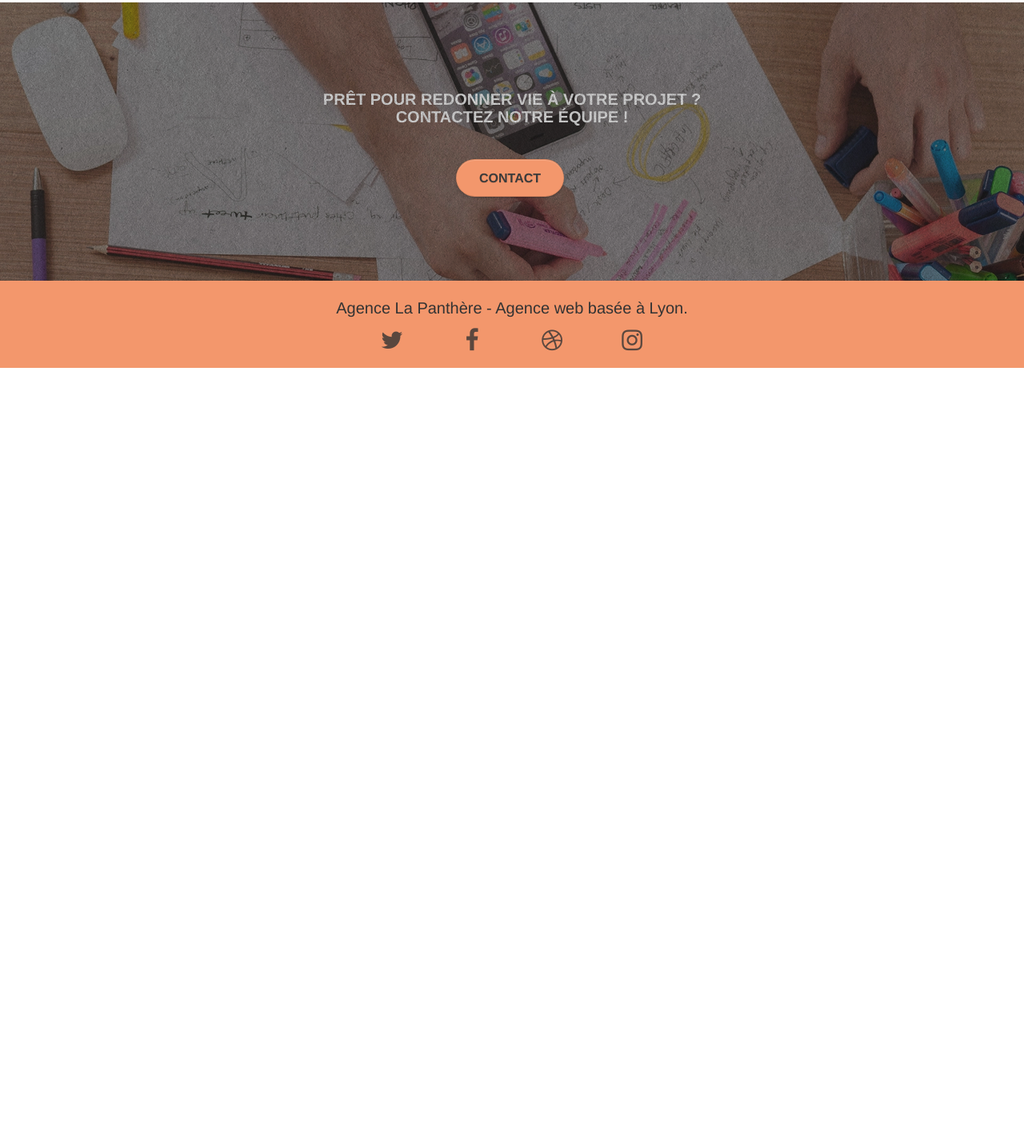
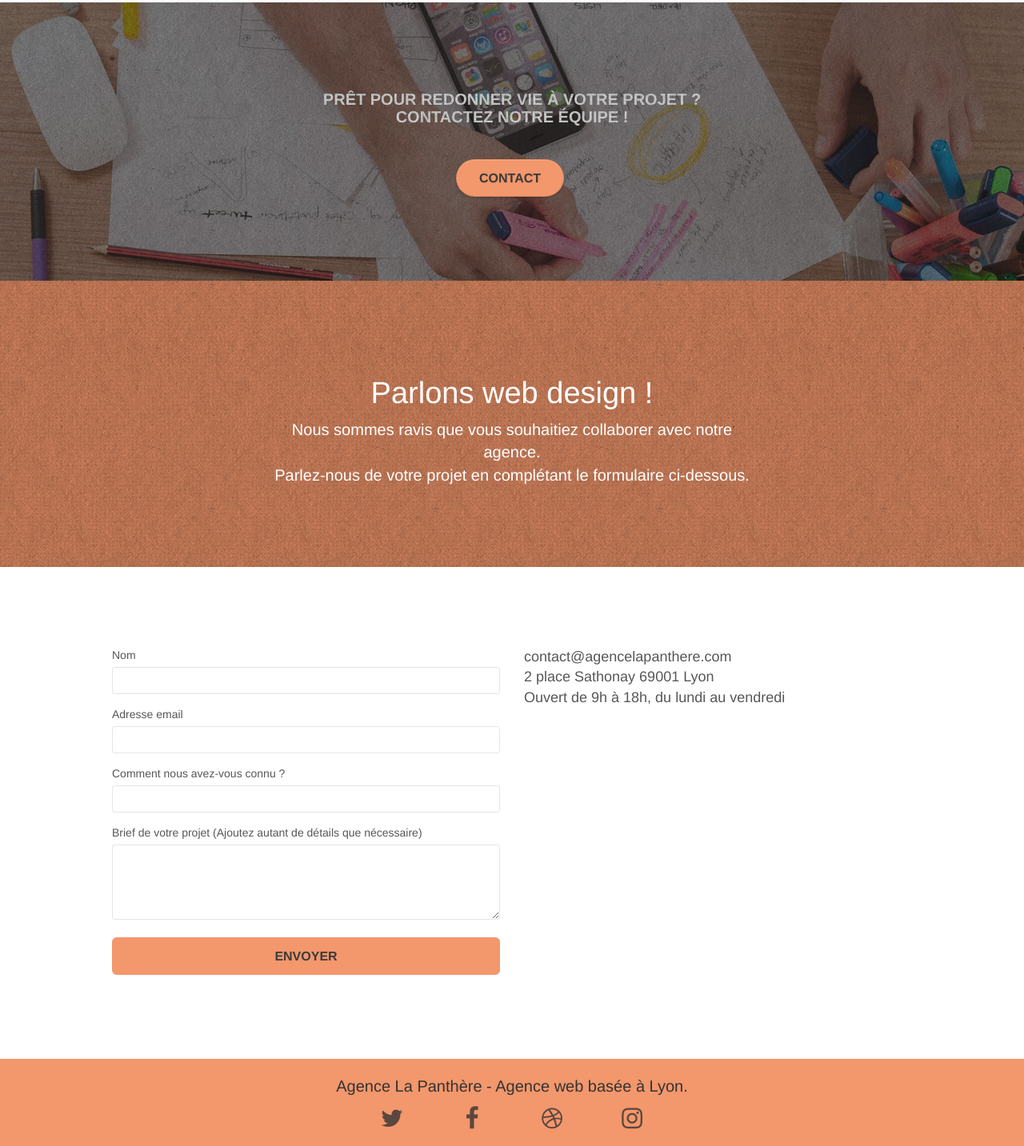
Before and after one commit to JaRoD41/La-Panthere, a website: page index.html in a window 1280 px wide. Shown: the part 3099-4532 px from the top of the page at 80% size. Before the commit the page ends 3559 px from the top, so only its background shows below. Drawn offline with nearby package versions, Linux system fonts and the light colour scheme.

Commit message:
maj suite

```diff
--- a/index.html
+++ b/index.html
@@ -232,6 +232,72 @@
 		</div>
 		<!-- bloc-5-cta END -->
 
+		<!-- bloc-6 -->
+		<div class="bloc bg-dots-bg bg-repeat bgc-atomic-tangerine d-bloc bloc-bg-texture texture-paper" id="bloc-6">
+			<div class="container bloc-lg">
+				<div class="row">
+					<div class="col-sm-12">
+						<h1 class="text-center hero-bloc-text tc-white">
+							Parlons web design !
+						</h1>
+						<p class="text-center mg-lg tc-white tight-width-whitespace">
+							Nous sommes ravis que vous souhaitiez collaborer avec notre agence.<br>
+							Parlez-nous de votre projet en complétant le formulaire ci-dessous.
+						</p>
+					</div>
+				</div>
+			</div>
+		</div>
+		<!-- bloc-6 END -->
+
+		<!-- bloc-7 -->
+		<div class="bloc bgc-white l-bloc" id="bloc-7">
+			<div class="container bloc-lg">
+				<div class="row">
+					<div class="col-sm-6">
+						<form id="form_1" novalidate success-msg="Your message has been sent."
+							fail-msg="Sorry it seems that our mail server is not responding, Sorry for the inconvenience!">
+							<div class="form-group">
+								<label>
+									Nom
+								</label>
+								<input id="name" class="form-control" required />
+							</div>
+							<div class="form-group">
+								<label>
+									Adresse email
+								</label>
+								<input id="email" class="form-control" type="email" required />
+							</div>
+							<div class="form-group">
+								<label>
+									Comment nous avez-vous connu ?
+								</label>
+								<input class="form-control" type="email" required id="input_504" />
+							</div>
+							<div class="form-group">
+								<label>
+									Brief de votre projet (Ajoutez autant de détails que nécessaire)<br>
+								</label><textarea id="message" class="form-control" rows="4" cols="50"
+									required></textarea>
+							</div>
+							<button class="bloc-button btn btn-lg btn-block cta-hero btn-atomic-tangerine"
+								type="submit">
+								Envoyer
+							</button>
+						</form>
+					</div>
+					<div class="col-sm-6">
+						<p>
+							contact@agencelapanthere.com<br>2 place Sathonay 69001 Lyon<br>Ouvert de 9h à 18h, du lundi
+							au vendredi<br>
+						</p>
+					</div>
+				</div>
+			</div>
+		</div>
+		<!-- bloc-7 END -->
+
 		<!-- Footer - bloc-8 -->
 		<div class="bloc bgc-atomic-tangerine d-bloc" id="bloc-8">
 			<div class="container bloc-sm">
```
